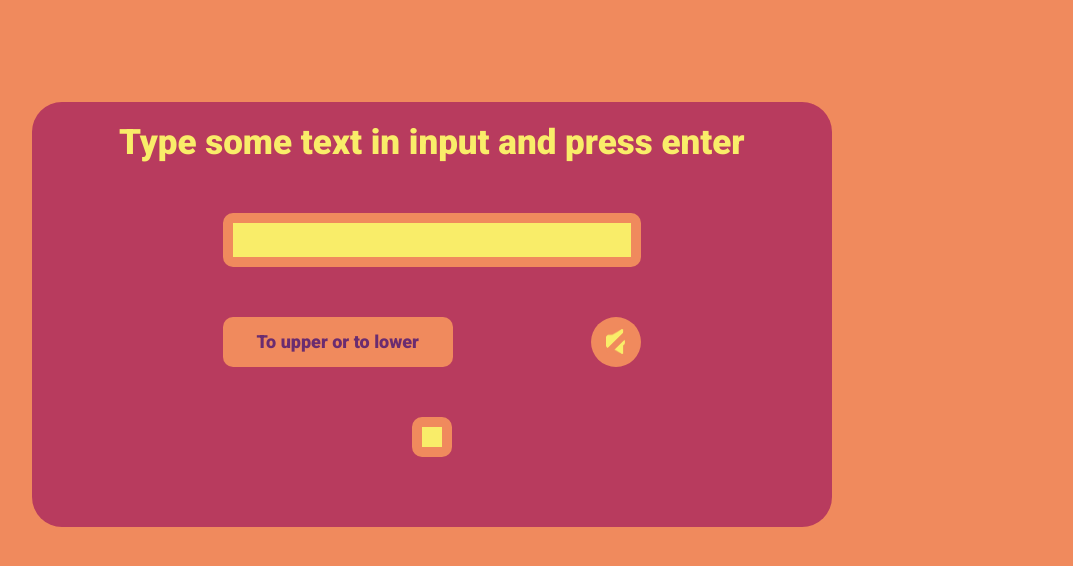
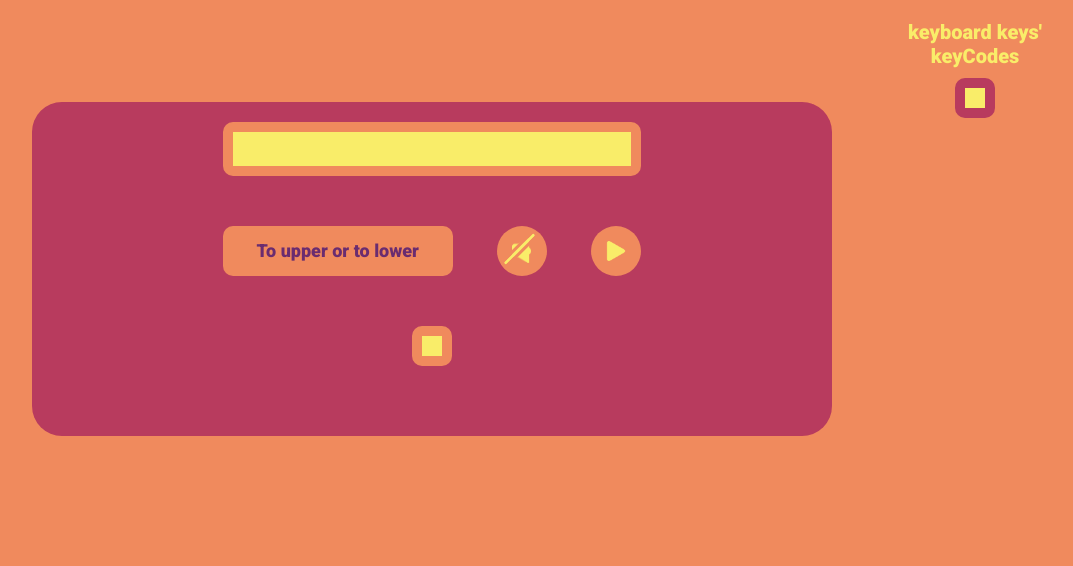
Before and after one commit to AlisherUX/Submit-Form, a plain HTML site: page index.html in a window 1280 px wide. Shown: the whole page, without its empty margins (205-1278 px from the left). Drawn offline with Linux system fonts and the light colour scheme.

```diff
--- a/app.js
+++ b/app.js
@@ -4,6 +4,7 @@
 let int = document.querySelector(".input");
 let catcher = document.querySelector("#catcher");
 let soundBtn = document.querySelector(".sound-btn");
+let playBtn = document.querySelector(".play-btn");
 let ctrl = document.querySelector(".ctrl");
 let alt = document.querySelector(".alt");
 let caps = document.querySelector(".caps");
@@ -86,15 +87,15 @@
 let y = document.querySelector(".y");
 let squareBracketStop = document.querySelector(".square-bracket-stop");
 let squareBracketFinish = document.querySelector(".square-bracket-finish");
-let main = 0;
+let sound = 0;
 let forLetter = 0;
 
 
-const reverse = () => {
-  if (main == 0) {
-    main = 1;
+const reverseForSound = () => {
+  if (sound == 0) {
+    sound = 1;
   } else {
-    main = 0;
+    sound = 0;
   }
 };
 
@@ -129,11 +130,13 @@
 };
 
 soundBtn.addEventListener("click", () => {
-  reverse();
-  if (main == 1) {
+  reverseForSound();
+  if (sound == 1) {
     document.querySelector(".sound-btn-item").style.display = "none";
+    document.querySelector(".sound-btn").style.border = "none";
   } else {
     document.querySelector(".sound-btn-item").style.display = "flex";
+    document.querySelector(".sound-btn").style.border = "3px solid #F9ED69";
   }
 });
 
@@ -152,6 +155,7 @@
 int.addEventListener("keydown", (el) => {
 
   if (el.keyCode == 13) {
+    console.log(int.value);
     work();
     btn.classList.toggle("active");
   } else if (el.keyCode == 65) {
@@ -230,7 +234,7 @@
 });
 
 window.addEventListener("keydown", (el) => {
-  // console.log(el.keyCode);
+  document.getElementById("keycode").innerHTML = el.keyCode;
 
   if (el.keyCode == 18) {
     alt.style.display = "flex";
@@ -241,8 +245,8 @@
   } else if (el.keyCode == 17) {
     ctrl.style.display = "flex";
 
-    reverse();
-    if (main == 1) {
+    reverseForSound();
+    if (sound == 1) {
       document.querySelector(".sound-btn-item").style.display = "none";
     } else {
       document.querySelector(".sound-btn-item").style.display = "flex";
--- a/index.html
+++ b/index.html
@@ -14,9 +14,12 @@
     <title>Submit</title>
   </head>
   <body>
+    <div class="keyCode-wrapper">
+      <p class="title">keyboard keys' keyCodes</p>
+      <div id="keycode"></div>
+    </div>
+
     <div class="container">
-      <p class="title">Type some text in input and press enter</p>
-
       <form onsubmit="return false" action="" class="form">
         <input type="text" class="input" />
         <div class="buttons-wrapper">
@@ -26,6 +29,10 @@
           <button class="sound-btn">
             <img src="./Images/sound.png" alt="" />
             <div class="sound-btn-item"></div>
+          </button>
+
+          <button class="play-btn">
+            <img src="./Images/play.png" alt="" />
           </button>
         </div>
       </form>
--- a/style.css
+++ b/style.css
@@ -26,12 +26,36 @@
     gap: 50px;
 }
 
+.keyCode-wrapper{
+    position: absolute;
+    top: 20px;
+    right: 0px;
+    display: flex;
+    flex-direction: column;
+    align-items: center;
+    gap: 10px;
+}
+
+#keycode{
+    max-width: 55%;
+    overflow-wrap: break-word;
+    background-color: #F9ED69;
+    padding: 10px;
+    border:10px solid #B83B5E;
+    font-family: 'Roboto', sans-serif;
+    font-weight: 600;
+    color: #6A2C70;
+    border-radius: 10px;
+    font-size: 25px;
+}
+
 .title{
     color: #F9ED69;
-    font-size: 35px;
+    font-size: 20px;
     font-weight: 600;
     font-family: 'Roboto', sans-serif;
     text-align: center;
+    width: 200px;
 }
 
 .form{
@@ -92,7 +116,8 @@
     font-size: 18px;
 }
 
-.sound-btn{
+.sound-btn,
+.play-btn{
     background: transparent;
     border: none;
     background-color: #F08A5D;
@@ -111,15 +136,28 @@
     height: 25px;
 }
 
+.play-btn >img{
+    width: 20px;
+    height: 20px;
+}
+
 .sound-btn-item{
-    width: 6px;
-    height: 30px;
-    background-color: #F08A5D;
+    width: 3px;
+    height: 42px;
+    background-color: #F9ED69;
+    outline: 3px solid #F08A5D;
     border-radius: 10px;
     position: absolute;
-    top: 10px;
-    left: 24px;
+    top: 2px;
+    left: 21px;
+    z-index: 1;
     transform: rotate(45deg);
+}
+
+.play-btn-item{
+    transform: rotate(-45deg);
+    left: 20px;
+    top: 1px;
 }
 
 .buttons-wrapper{
```
Also changed, not shown: Images/play.png (added).
